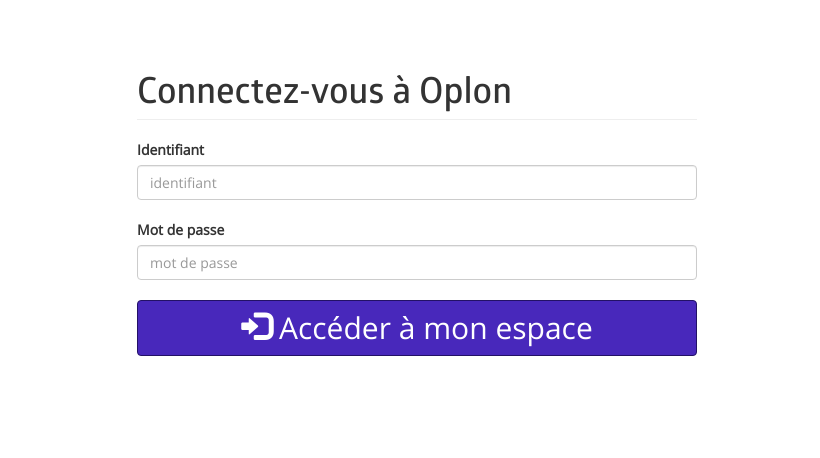
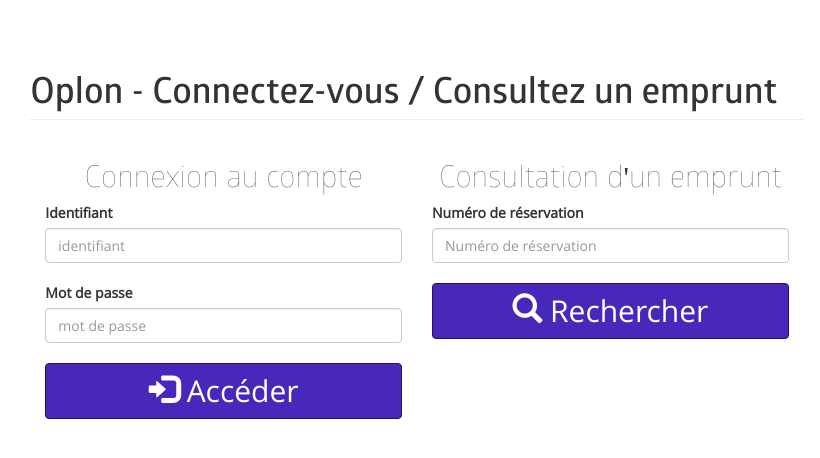
Before and after one commit to AngelZatch/Materimac, a PHP site: page /portal.php in a window 1280 px wide. Shown: the top 458 px of the page, without its empty margins (223-1043 px from the left). Run offline with PHP 8.4, Linux system fonts and the light colour scheme.

Commit message:
dummy structure pour accès rapide à une réservation

```diff
--- a/css/dashboard.css
+++ b/css/dashboard.css
@@ -207,3 +207,7 @@
 .emphasis-text{
 	font-weight: 700;
 }
+
+.log-option {
+    text-align: center;
+}
--- a/portal.php
+++ b/portal.php
@@ -13,10 +13,11 @@
 <body>
  <div class="container-fluid">
  <div class="row">
-     <div class="col-sm-6 col-sm-offset-3 main">
-     <h1 class="page-header">Connectez-vous à Oplon</h1>
-
-  <div class="form-group">
+     <div class="col-sm-8 col-sm-offset-2 main">
+     <h1 class="page-header">Oplon - Connectez-vous / Consultez un emprunt</h1>
+     <div class="col-sm-6">
+     <h2 class="log-option">Connexion au compte</h2>
+      <div class="form-group">
        <form action method="post">
           <label for="id" class="control-label">Identifiant</label>
           <input type="text" name="id" class="form-control" placeholder="identifiant">
@@ -24,10 +25,22 @@
           <label for="pwd" class="control-label">Mot de passe</label>
           <input type="password" name="pwd" class="form-control" placeholder="mot de passe">
           <br>
-          <button type="submit" name="submit" class="btn btn-default btn-full"><span class="glyphicon glyphicon-log-in"></span> Accéder à mon espace</button>
+          <button type="submit" name="submit" class="btn btn-default btn-full"><span class="glyphicon glyphicon-log-in"></span> Accéder</button>
            <p><?php echo $error;?></p>
        </form>
     </div>
+    </div>
+        <div class="col-sm-6">
+           <h2 class="log-option">Consultation d'un emprunt</h2>
+           <div class="form-group">
+               <form action method="post">
+                   <label for="reservation-number" class="control-labels">Numéro de réservation</label>
+                   <input type="text" name="reservation-number" class="form-control" placeholder="Numéro de réservation">
+                   <br>
+                   <button type="submit" name="rechercher" class="btn btn-default btn-full"><span class="glyphicon glyphicon-search"></span> Rechercher</button>
+               </form>
+           </div>
+        </div>
     </div>
    </div>
    </div>
```
